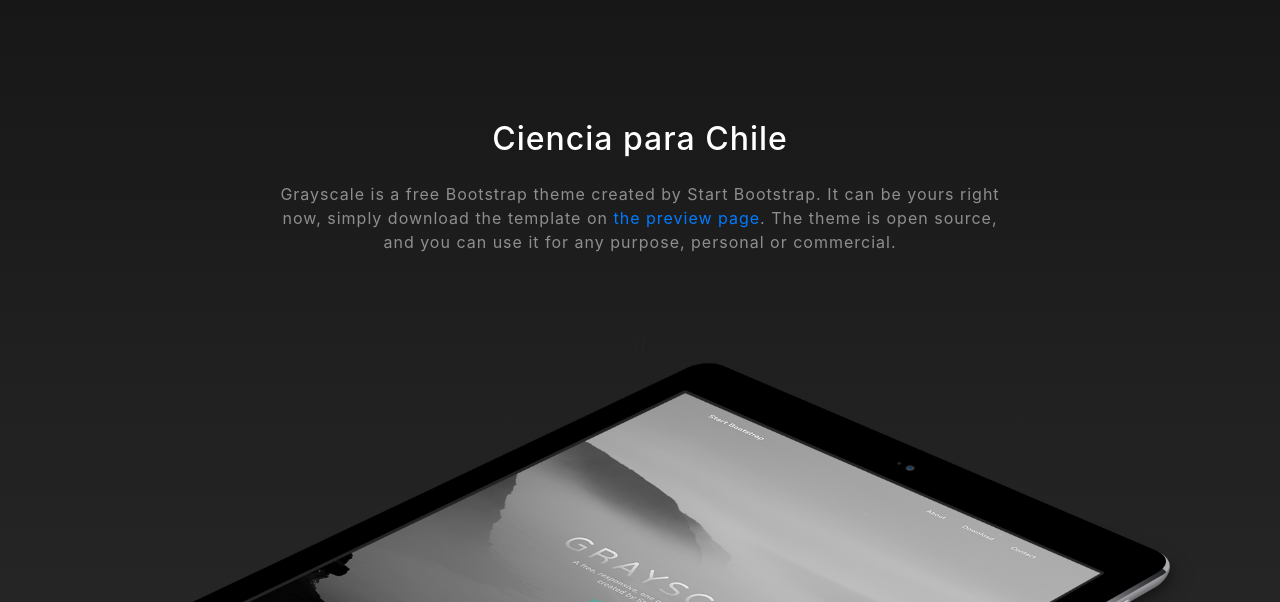
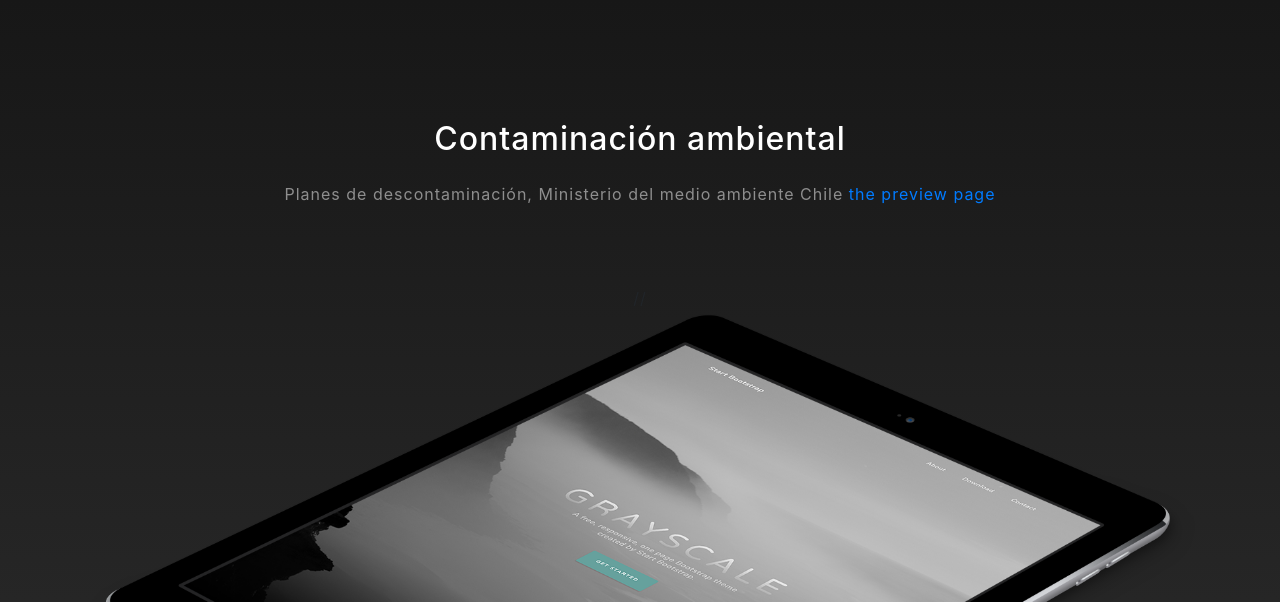
Before and after one commit to matias-volke/gris3, a website with bundled scripts: page index.html in a window 1280 px wide. Shown: the part 840-1442 px from the top of the page. Built offline with nearby package versions, Linux system fonts and the light colour scheme.

Commit message:
Update index.html

```diff
--- a/index.html
+++ b/index.html
@@ -65,13 +65,13 @@
     <div class="container">
       <div class="row">
         <div class="col-lg-8 mx-auto">
-          <h2 class="text-white mb-4">Ciencia para Chile</h2>
-          <p class="text-white-50">Grayscale is a free Bootstrap theme created by Start Bootstrap. It can be yours right now, simply download the template on
-            <a href="file:///C:/Users/matias/Desktop/balance.html">the preview page</a>. The theme is open source, and you can use it for any purpose, personal or commercial.</p>
+          <h2 class="text-white mb-4">Contaminación ambiental</h2>
+          <p class="text-white-50">Planes de descontaminación, Ministerio del medio ambiente Chile
+            <a href="https://ppda.mma.gob.cl/">the preview page</a></p>
         </div>
       </div>
     // <img src="img/ipad.png" class="img-fluid" alt="">
-      <iframe id="igraph" scrolling="no" style="border:none;" seamless="seamless" src="https://okdiario.com/img/2019/12/30/rita-ora-sorprende-con-estas-imagenes-en-la-playa-655x368.jpg" height="525" width="100%"></iframe>'
+      <iframe id="igraph" scrolling="no" style="border:none;" seamless="seamless" src="https://internet21.cl/wp-content/uploads/2018/06/contaminaci%C3%B3n-800x445.jpg" height="525" width="100%"></iframe>'
     </div>
      </section>
 
```
